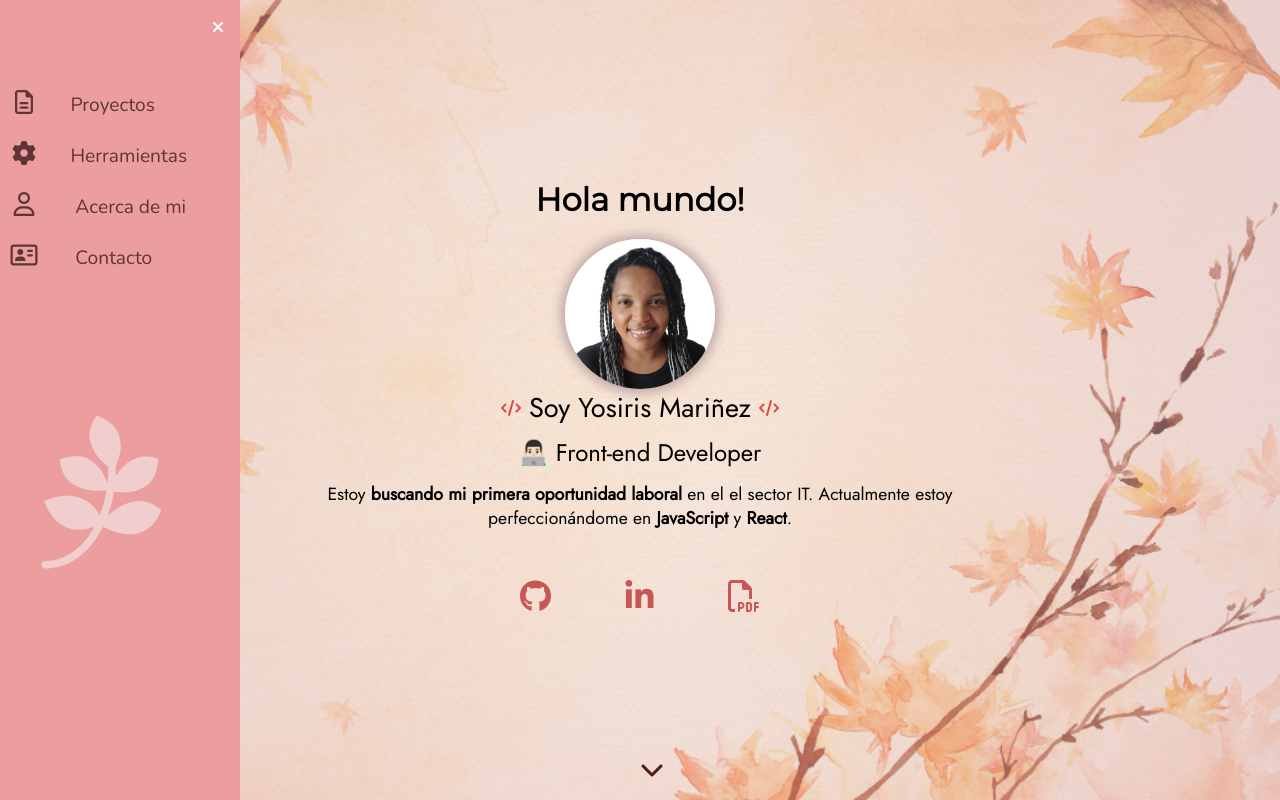
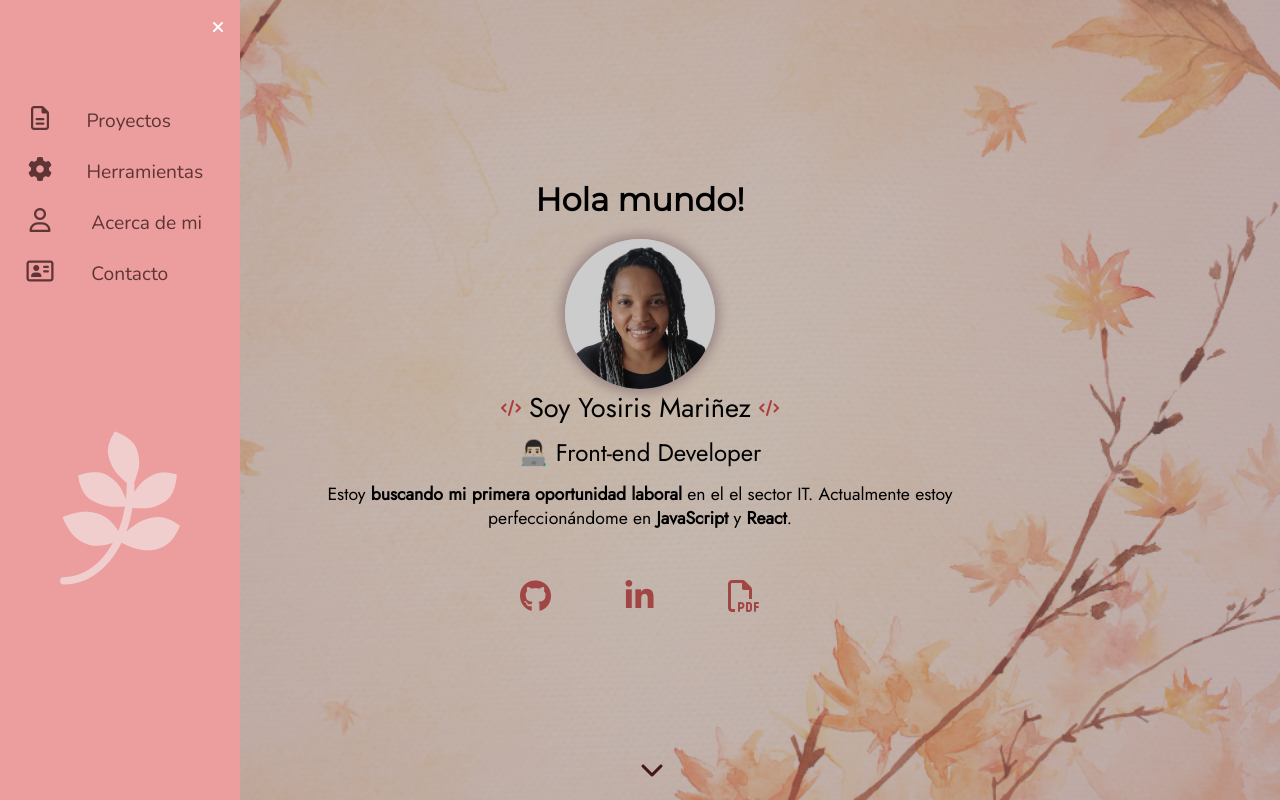
Before and after one commit to yosiris-m/portfolio, a React (Create React App) app: page / in a window 1280 px wide. Both pictures are taken after a click on the element 39 px from the left and 27 px from the top of the page. Shown: the top 800 px of the page. Built offline with nearby package versions, Linux system fonts and the light colour scheme.

Commit message:
fix some errors & improve sidebar menu

```diff
--- a/src/Component/Header/Header.js
+++ b/src/Component/Header/Header.js
@@ -29,7 +29,7 @@ function Header() {
           <LinkContact />
           <a href="#projects">
             <div className={styles.btnGoDown}>
-              <i class="fas fa-chevron-down"></i>
+              <i className="fas fa-chevron-down"></i>
             </div>
           </a>
         </div>
--- a/src/Component/Header/Header.module.scss
+++ b/src/Component/Header/Header.module.scss
@@ -17,6 +17,8 @@
   min-height: 100vh;
   height: 100vh;
   background: radial-gradient(circle, $color-giro0, $color-giro01);
+  position: relative;
+  min-height: 34rem;
 
   @media all and (min-width: 768px) {
     background: radial-gradient(circle, $color-giro1, $color-giro1-1);
--- a/src/Component/Header/NavBar.js
+++ b/src/Component/Header/NavBar.js
@@ -8,9 +8,16 @@ function NavBar() {
     setOpen(!open);
   };
 
-  return open ? (
+  const panelClasses = open ? styles.panel : `${styles.panel} ${styles.closed}`;
+
+  return (
     <>
-      <div className={styles.panel}>
+      {!open && (
+        <div className={styles.menu} onClick={toggleOpen}>
+          <i className="fas fa-bars"></i>
+        </div>
+      )}
+      <div className={panelClasses}>
         <div onClick={toggleOpen} className={styles.closeBtn}>
           <i className="fas fa-times closed"></i>
         </div>
@@ -24,7 +31,7 @@ function NavBar() {
 
           <a href="#tools">
             <li>
-              <i class="fas fa-cog"></i>Herramientas
+              <i className="fas fa-cog"></i>Herramientas
             </li>
           </a>
 
@@ -35,7 +42,7 @@ function NavBar() {
           </a>
           <a href="#contacto">
             <li>
-              <i class="far fa-address-card"></i> Contacto
+              <i className="far fa-address-card"></i> Contacto
             </li>
           </a>
           <div className={styles.flower}>
@@ -43,12 +50,8 @@ function NavBar() {
           </div>
         </ul>
       </div>
-      <div className={styles.shield} onClick={toggleOpen}></div>
+      {open && <div className={styles.shield} onClick={toggleOpen}></div>}
     </>
-  ) : (
-    <div className={styles.menu} onClick={toggleOpen}>
-      <i className="fas fa-bars"></i>
-    </div>
   );
 }
 
--- a/src/Component/Header/NavBar.module.scss
+++ b/src/Component/Header/NavBar.module.scss
@@ -6,6 +6,7 @@
   color: $colorMenu-a;
   padding: 0.5rem 0.5rem;
   cursor: pointer;
+  z-index: 10;
 
   &:hover {
     color: $color-bg;
@@ -26,6 +27,11 @@
   height: 100vh;
   z-index: 2;
   font-family: $font-family-N;
+  transition: all 0.5s ease;
+
+  &.closed {
+    left: -20rem;
+  }
 }
 
 .closeBtn {
@@ -43,8 +49,9 @@
 
 .linksBox {
   line-height: 50px;
-  padding: 0;
   margin-top: 5rem;
+  padding: 1rem;
+  list-style-type: none;
 
   & a {
     text-decoration: none;
@@ -81,7 +88,7 @@
 }
 
 .shield {
-  background-color: colorCloseBtn;
+  background-color: rgba(0, 0, 0, 0.2);
   top: 0;
   left: 0;
   width: 100vw;
@@ -91,7 +98,6 @@
 }
 
 .flower {
-  padding-right: 2.3rem;
   margin-top: 8rem;
   text-align: center;
 
--- a/src/Component/main/AboutMe.js
+++ b/src/Component/main/AboutMe.js
@@ -6,7 +6,7 @@ function AboutMe() {
     <div className={styles.container}>
       <div className={styles.description}>
         <img src={photo} className={styles.photo} alt="Foto de yosiris" />
-        <di className={styles.BoxDescription}>
+        <div className={styles.BoxDescription}>
           <p>
             Soy una alma libre amante de los colores y defensora de la
             diversidad, me gustan los retos y los grandes cambios.
@@ -26,7 +26,7 @@ function AboutMe() {
             aprendizaje continuo, trabajar en equipo, compartir conocimientos y
             pertenecer a un sector tan colaborativo.
           </p>
-        </di>
+        </div>
       </div>
     </div>
   );
--- a/src/Component/main/Contact/Contact.js
+++ b/src/Component/main/Contact/Contact.js
@@ -9,7 +9,7 @@ function Contact() {
       </p>
       <p>
         <a className={styles.btn} href="mailto:yosiris1086@gmail.com">
-          <i class="far fa-envelope"></i> Escríbeme
+          <i className="far fa-envelope"></i> Escríbeme
         </a>
       </p>
     </section>
--- a/src/Component/main/Main.js
+++ b/src/Component/main/Main.js
@@ -29,7 +29,7 @@ function Main({ projectsList }) {
 
       <a href="#inicio">
         <div className={styles.backBtn}>
-          <i class="fas fa-chevron-up"></i>
+          <i className="fas fa-chevron-up"></i>
         </div>
       </a>
     </main>
--- a/src/Component/main/Projects/ProjectItem.js
+++ b/src/Component/main/Projects/ProjectItem.js
@@ -24,7 +24,7 @@ function ProjectItem({ item }) {
           target="_blank"
           rel="noreferrer"
         >
-          <i class="fas fa-external-link-alt"></i>
+          <i className="fas fa-external-link-alt"></i>
         </a>
       </div>
     </div>
```
Also changed, not shown: src/data/list_projects.js (+0 -13 lines).
